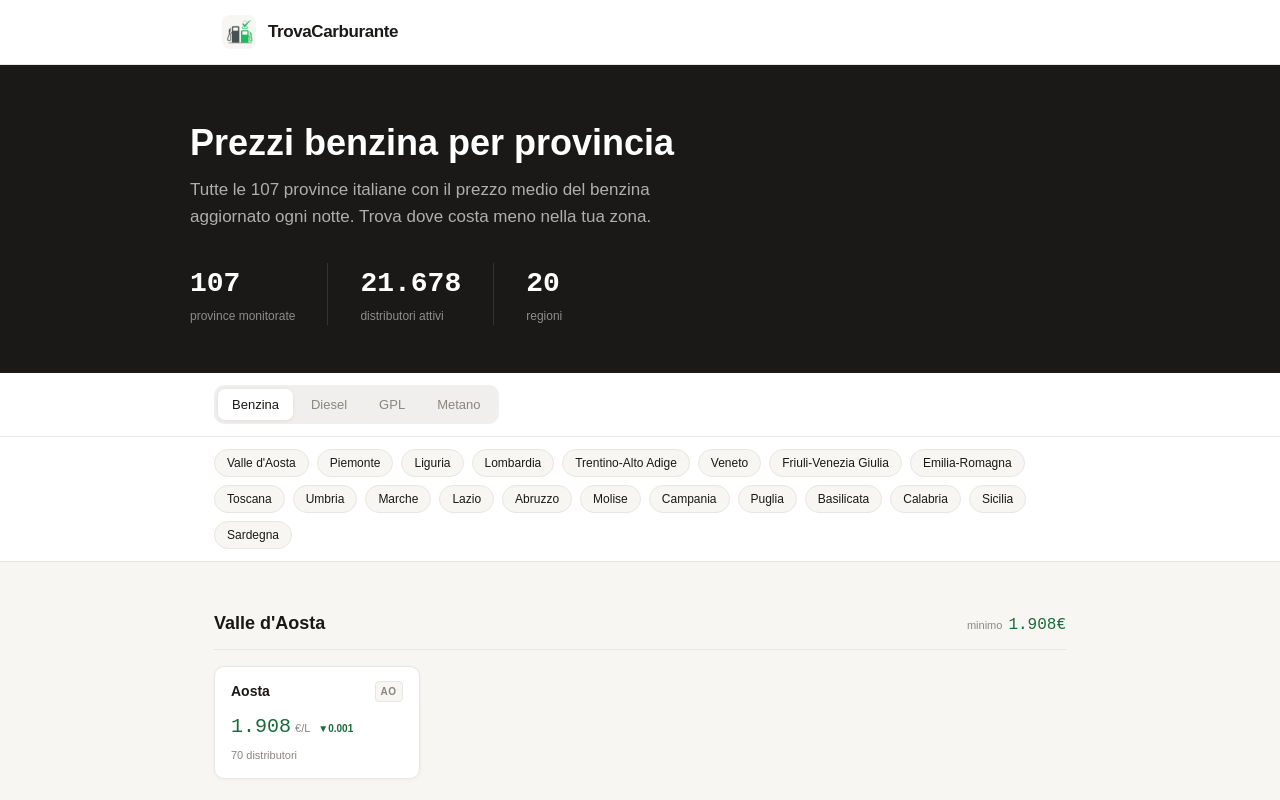
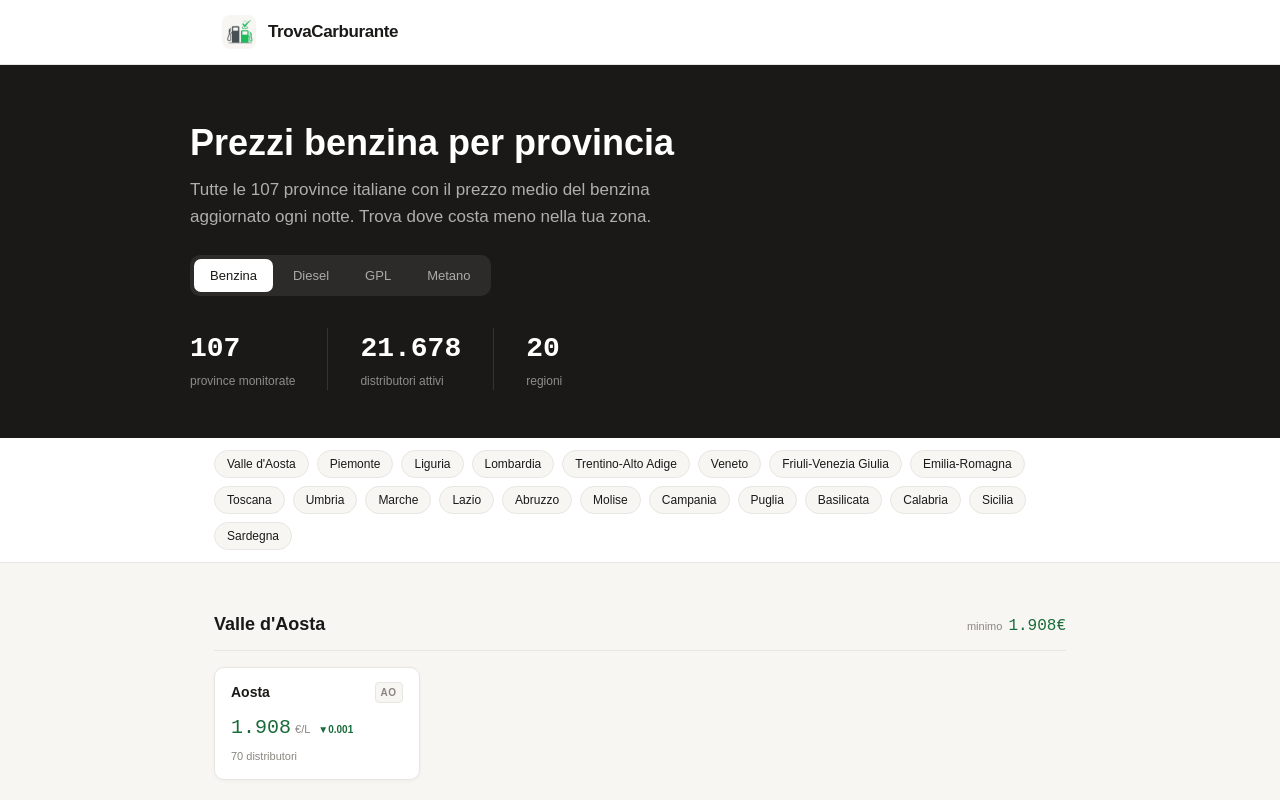
Before and after one commit to YannickMarguerettaz/benzina-economica, a Next.js app: page /province/benzina in a window 1280 px wide. Shown: the top 800 px of the page. Built offline with nearby package versions, Linux system fonts and the light colour scheme.

Commit message:
feat: tab carburante nell'hero pagine /province

```diff
--- a/src/components/ProvinceList.tsx
+++ b/src/components/ProvinceList.tsx
@@ -122,9 +122,27 @@ export default function ProvinceList({ carburante }: { carburante: Carburante })
           <h1 style={{ fontSize: 36, fontWeight: 600, lineHeight: 1.2, marginBottom: 12 }}>
             Prezzi {LABEL[carburante].toLowerCase()} per provincia
           </h1>
-          <p style={{ fontSize: 17, color: 'rgba(255,255,255,0.65)', maxWidth: 520, lineHeight: 1.6, marginBottom: 32 }}>
+          <p style={{ fontSize: 17, color: 'rgba(255,255,255,0.65)', maxWidth: 520, lineHeight: 1.6, marginBottom: 24 }}>
             Tutte le 107 province italiane con il prezzo medio del {LABEL[carburante].toLowerCase()} aggiornato ogni notte. Trova dove costa meno nella tua zona.
           </p>
+
+          {/* Tab carburante nell'hero */}
+          <div style={{ display: 'flex', gap: 4, background: 'rgba(255,255,255,0.08)', borderRadius: 10, padding: 4, width: 'fit-content', marginBottom: 32 }}>
+            {NAV.map(({ carburante: c, label }) => (
+              <Link key={c} href={`/province/${c}`} style={{ textDecoration: 'none' }}>
+                <div style={{
+                  padding: '7px 16px', borderRadius: 7, fontSize: 13, fontWeight: 500,
+                  cursor: 'pointer', transition: 'all 0.15s',
+                  background: carburante === c ? 'white' : 'transparent',
+                  color: carburante === c ? 'var(--text)' : 'rgba(255,255,255,0.6)',
+                  whiteSpace: 'nowrap' as const,
+                }}>
+                  {label}
+                </div>
+              </Link>
+            ))}
+          </div>
+
           <div style={{ display: 'flex', gap: 32, flexWrap: 'wrap' }}>
             <div>
               <div style={{ fontSize: 28, fontWeight: 600, fontFamily: 'DM Mono, monospace' }}>107</div>
@@ -140,28 +158,6 @@ export default function ProvinceList({ carburante }: { carburante: Carburante })
               <div style={{ fontSize: 28, fontWeight: 600, fontFamily: 'DM Mono, monospace' }}>20</div>
               <div style={{ fontSize: 12, color: 'rgba(255,255,255,0.5)', marginTop: 2 }}>regioni</div>
             </div>
-          </div>
-        </div>
-      </div>
-
-      {/* Tab carburante */}
-      <div style={{ background: 'var(--surface)', borderBottom: '1px solid var(--border)' }}>
-        <div style={{ maxWidth: 900, margin: '0 auto', padding: '12px 24px', display: 'flex', gap: 4 }}>
-          <div style={{ display: 'flex', gap: 4, background: '#f0efed', borderRadius: 10, padding: 4 }}>
-            {NAV.map(({ carburante: c, label }) => (
-              <Link key={c} href={`/province/${c}`} style={{ textDecoration: 'none' }}>
-                <div style={{
-                  padding: '6px 14px', borderRadius: 7, fontSize: 13, fontWeight: 500,
-                  cursor: 'pointer', transition: 'all 0.15s',
-                  background: carburante === c ? 'white' : 'transparent',
-                  color: carburante === c ? 'var(--text)' : 'var(--muted)',
-                  boxShadow: carburante === c ? '0 1px 4px rgba(0,0,0,0.08)' : 'none',
-                  whiteSpace: 'nowrap' as const,
-                }}>
-                  {label}
-                </div>
-              </Link>
-            ))}
           </div>
         </div>
       </div>
```
